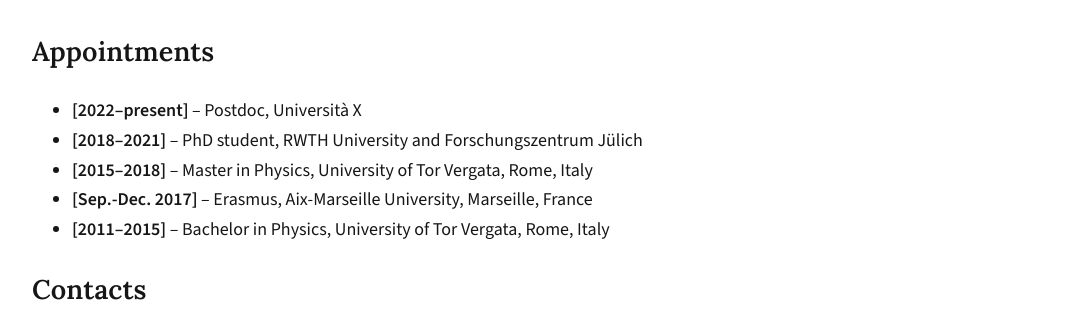
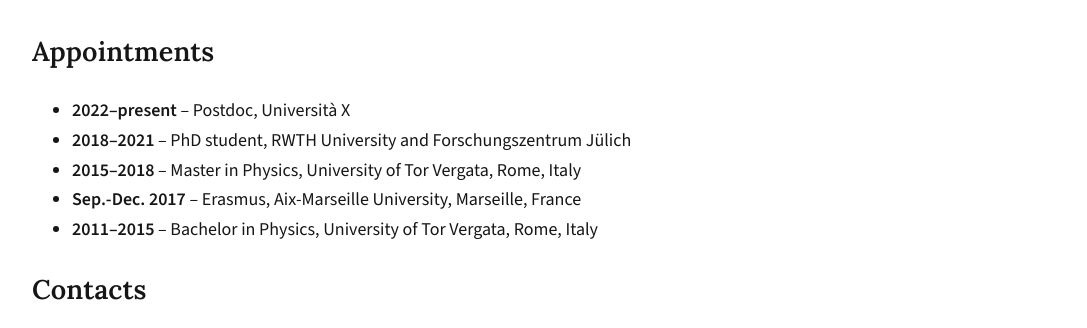
Before and after one commit to ldicairano/website, a Jekyll site: the page built from index.html, in a window 1280 px wide. Shown: the part 1922-2250 px from the top of the page, without its empty margins (58-1145 px from the left). Built offline with Jekyll 4.4.1, drawn with Linux system fonts in a browser that asks for light colours.

Commit message:
Update site

```diff
--- a/assets/css/style.css
+++ b/assets/css/style.css
@@ -93,5 +93,5 @@
 
 @media (max-width: 860px){
   .hero{ grid-template-columns: 90px 1fr; }
-  .hero__img{ width:90px; height:90px; }
+  .hero_img{ width:90px; height:90px; }
 }
--- a/index.html
+++ b/index.html
@@ -27,11 +27,11 @@
   <h2>Appointments</h2>
   <div class="card">
     <ul class="list">
-      <li><b>[2022–present]</b> – Postdoc, Università X</li>
-      <li><b>[2018–2021]</b> – PhD student, RWTH University and Forschungszentrum Jülich</li>
-      <li><b>[2015–2018]</b> – Master in Physics, University of Tor Vergata, Rome, Italy</li>
-      <li><b>[Sep.-Dec. 2017]</b> – Erasmus, Aix-Marseille University, Marseille, France</li>
-      <li><b>[2011–2015]</b> – Bachelor in Physics, University of Tor Vergata, Rome, Italy</li>
+      <li><b>2022–present</b> – Postdoc, Università X</li>
+      <li><b>2018–2021</b> – PhD student, RWTH University and Forschungszentrum Jülich</li>
+      <li><b>2015–2018</b> – Master in Physics, University of Tor Vergata, Rome, Italy</li>
+      <li><b>Sep.-Dec. 2017</b> – Erasmus, Aix-Marseille University, Marseille, France</li>
+      <li><b>2011–2015</b> – Bachelor in Physics, University of Tor Vergata, Rome, Italy</li>
     </ul>
   </div>
 </div>
```
